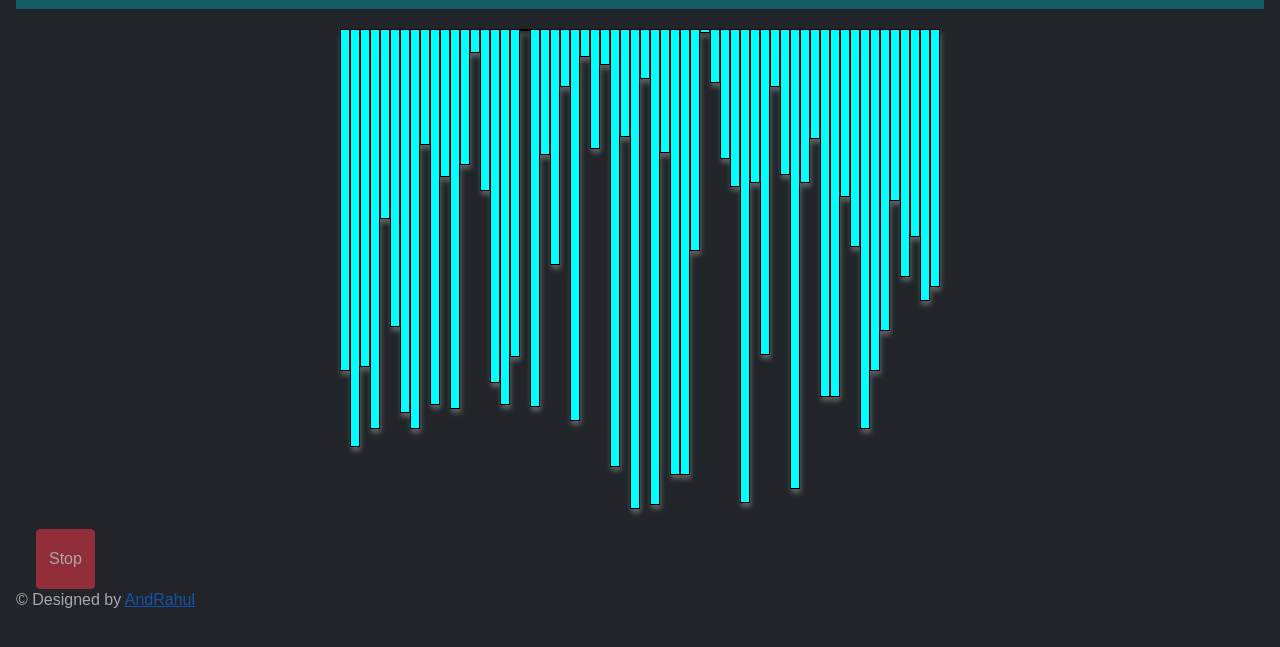
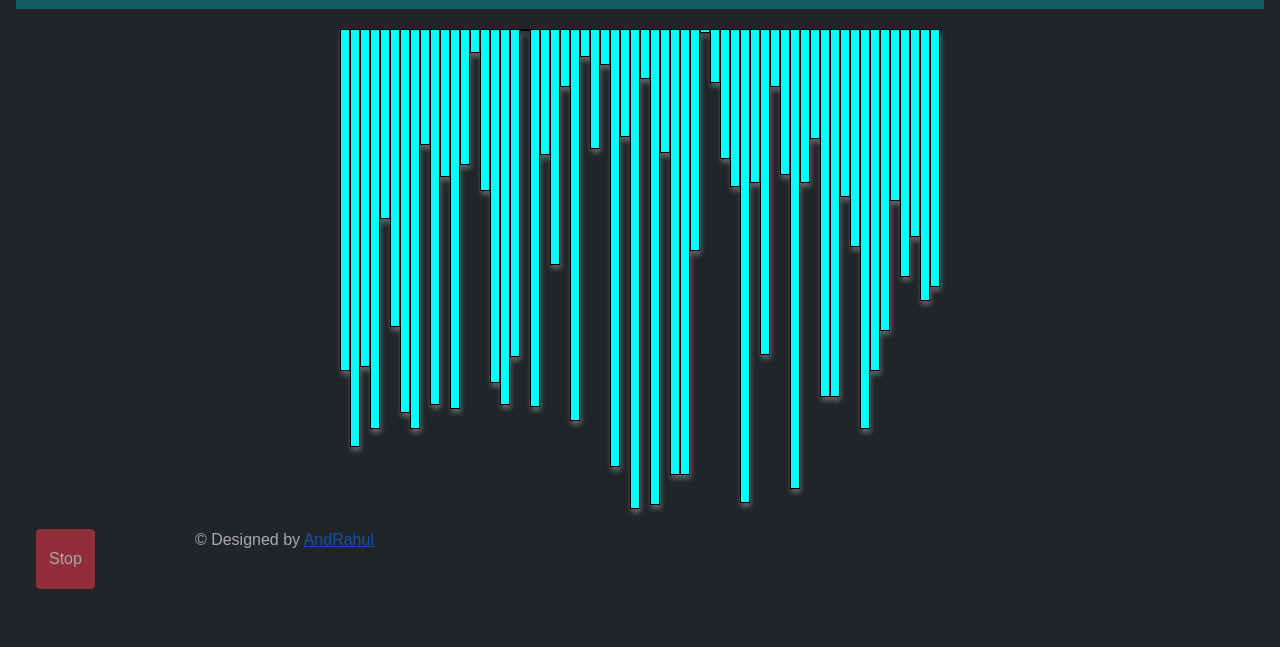
Before and after one commit to And-Rahul/SortingVisualizer, a plain HTML site: page index.html in a window 1280 px wide. Shown: the part 163-810 px from the top of the page. Drawn offline with nearby package versions, Linux system fonts and the light colour scheme.

Commit message:
Update style.css

```diff
--- a/style.css
+++ b/style.css
@@ -85,8 +85,9 @@ h1 {
 .footer{
     opacity: .6;
     font-size: medium;
+    display: flex;
 }
- @media screen and (max-width: 728px){
+@media screen and (max-width: 728px){
     .nav{
         background-color: rgb(17, 92, 101);
         height:auto;
@@ -98,8 +99,13 @@ h1 {
         align-items: center;
         right: 30px;
         display: block;
+
     }
     .flex-container{
         width: auto;
     }
+
 }
+.designed_by{
+    margin-left: 100px;
+}
```
